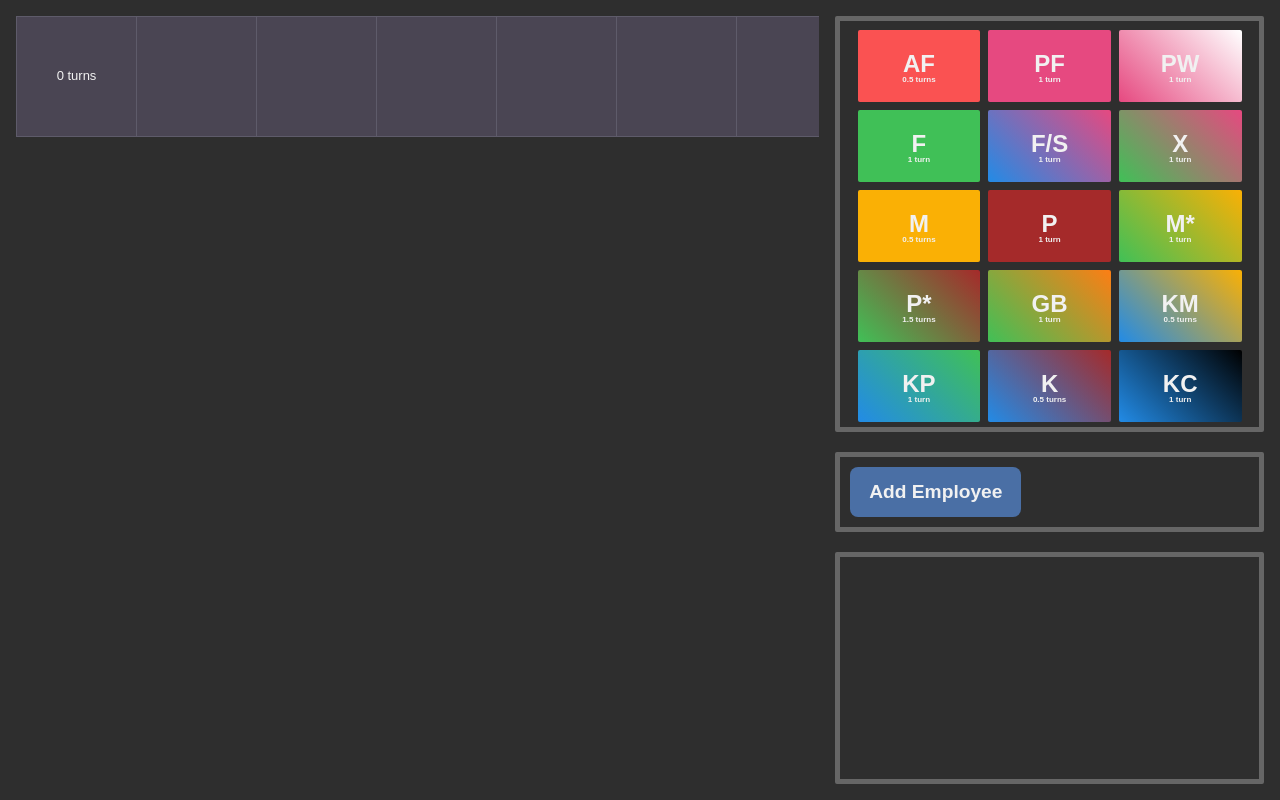
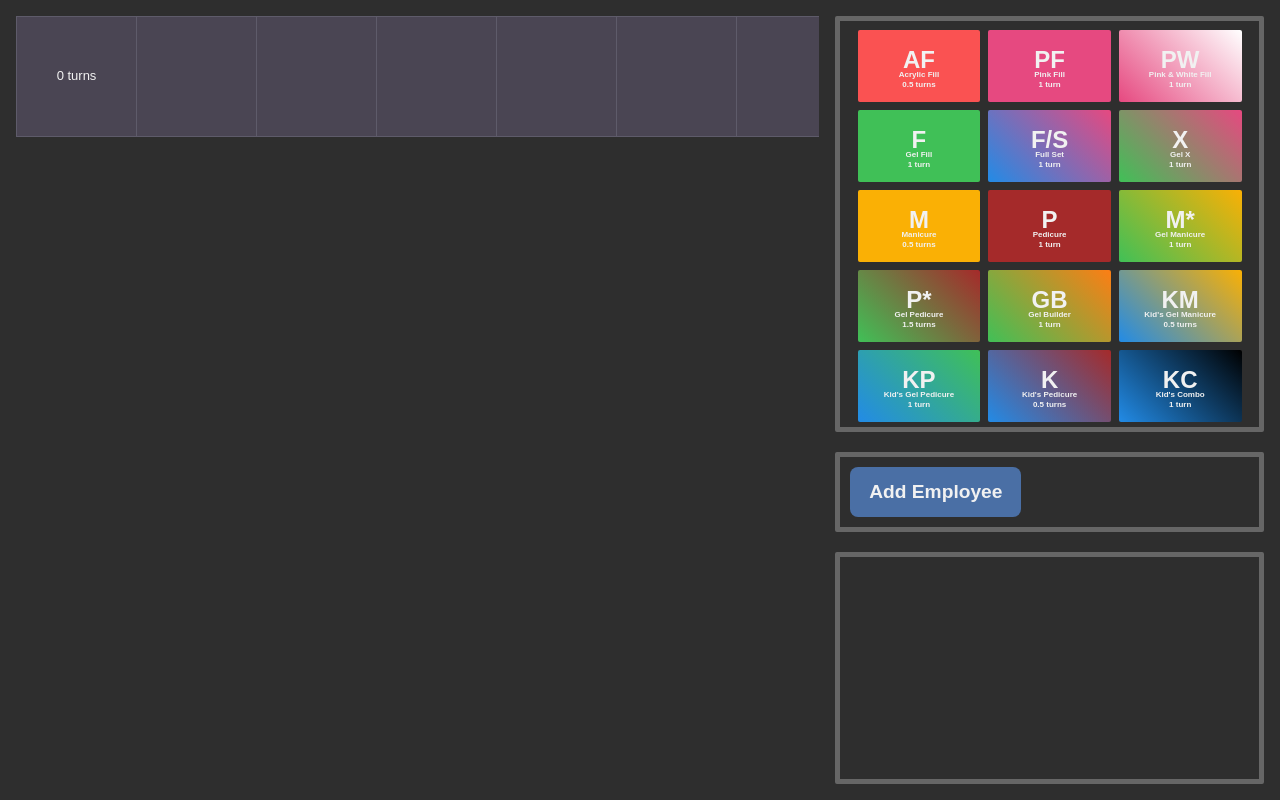
Before and after one commit to nkosko21/Personal-Website, a React (Create React App) app: page /turncounter in a window 1280 px wide. Built offline with nearby package versions, Linux system fonts and the light colour scheme.

Commit message:
service under appt type

```diff
--- a/src/pages/Turn Program Page/turnProgramPage.tsx
+++ b/src/pages/Turn Program Page/turnProgramPage.tsx
@@ -129,7 +129,8 @@ export default function TurnTracker() {
                 radius='xs'
               >
                 <span style={{display: 'flex', flexDirection: 'column'}}>
-                  <p style={{fontSize: '1.5rem', marginBottom: '-10px'}}>{a.shortName}</p>
+                  <p style={{fontSize: '1.5rem', fontWeight: 'bolder', marginBottom: '-10px'}}>{a.shortName}</p>
+                  <p style={{fontSize: '.5rem', marginBottom: '-3px'}}>{a.longName}</p>
                   <p style={{fontSize: '.5rem',}}>{a.turns}{` turn${a.turns === 1 ? '' : 's'}`}</p>
                 </span>
               </Button>
```
